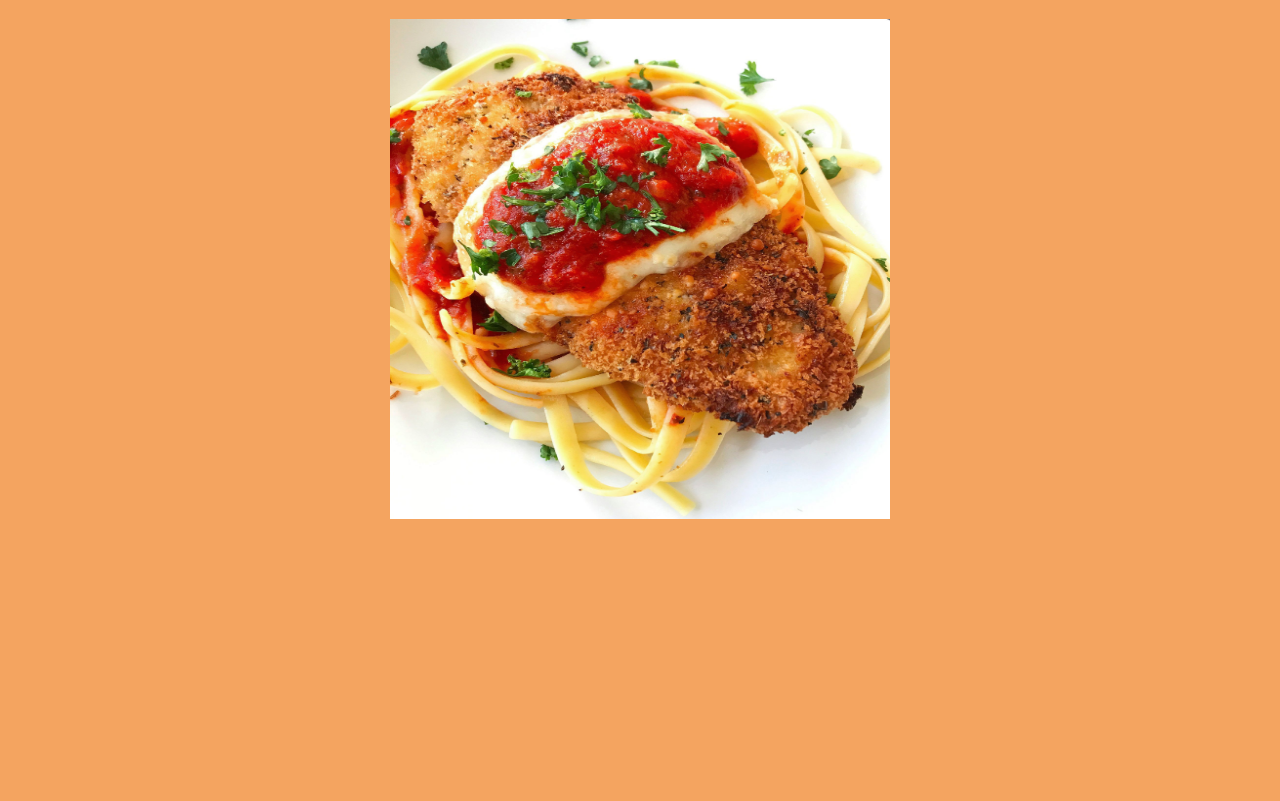
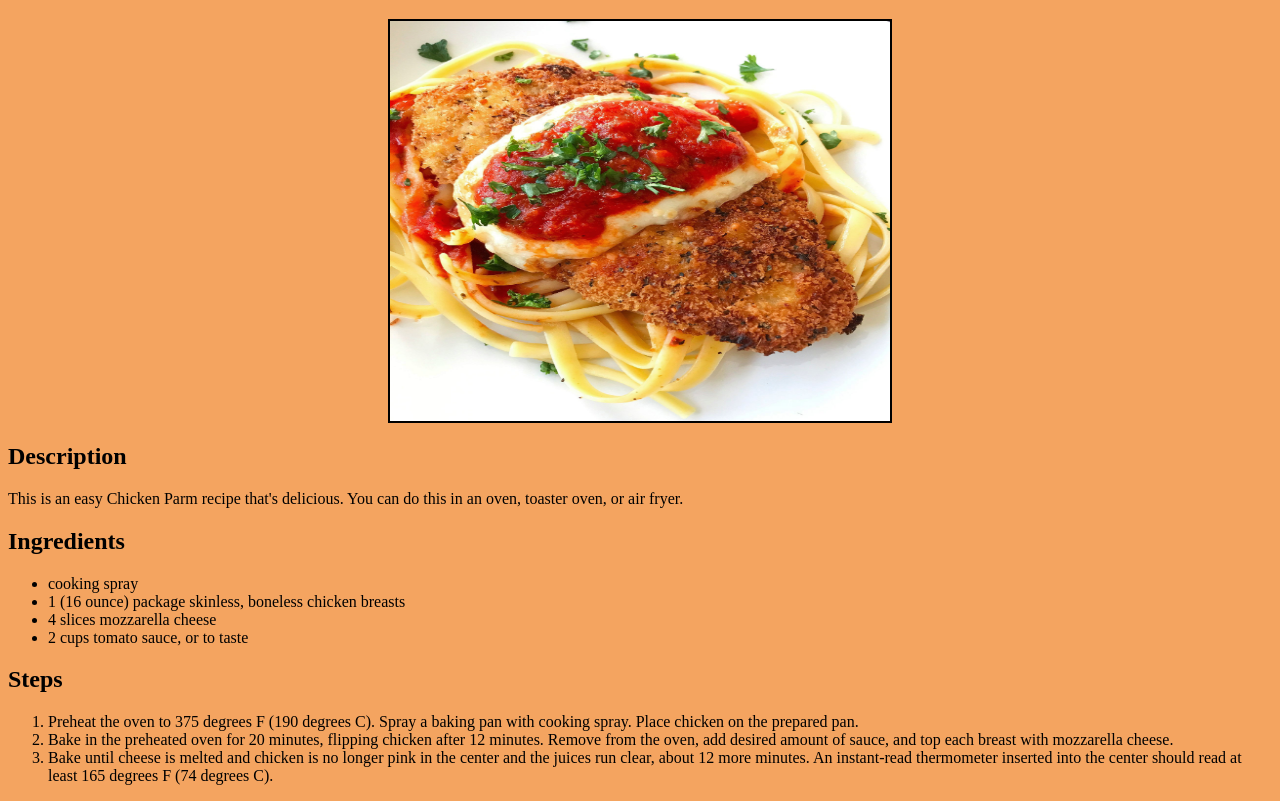
Before and after one commit to Sidbud/odin-recipe-project, a plain HTML site: page chickenparm.html in a window 1280 px wide. Shown: the part 69-870 px from the top of the page. Before the commit the page ends 800 px from the top, so only its background shows below. Drawn offline with Linux system fonts and the light colour scheme.

Commit message:
chicken parm page info filled

```diff
--- a/chickenparm.html
+++ b/chickenparm.html
@@ -9,7 +9,31 @@
 <body>
     <div class="center">
     <h1> Chicken Parm</h1>
-    <img src="images/chickenparm.jpg" alt="Chicken Parmesean"style="width:500px;height:500px" >
+    <img src="images/chickenparm.jpg" alt="Chicken Parmesean"style="width:500px;height:400px" >
         </div>
+
+    <div class="container">
+        <div class="description">
+            <h2> Description</h2>
+            <p> This is an easy Chicken Parm recipe that's delicious. You can do this in an oven, toaster oven, or air fryer.</p>
+        </div>
+        <div class="Ingredients">
+            <h2> Ingredients</h2>
+            <ul>
+                <li> cooking spray</li>
+                <li> 1 (16 ounce) package skinless, boneless chicken breasts</li>
+                <li> 4 slices mozzarella cheese</li>
+                <li> 2 cups tomato sauce, or to taste</li>
+            </ul>
+        </div>
+        <div class="Steps">
+            <h2> Steps</h2>
+            <ol>
+                <li> Preheat the oven to 375 degrees F (190 degrees C). Spray a baking pan with cooking spray. Place chicken on the prepared pan.</li>
+                <li> Bake in the preheated oven for 20 minutes, flipping chicken after 12 minutes. Remove from the oven, add desired amount of sauce, and top each breast with mozzarella cheese.</li>
+                <li> Bake until cheese is melted and chicken is no longer pink in the center and the juices run clear, about 12 more minutes. An instant-read thermometer inserted into the center should read at least 165 degrees F (74 degrees C).</li>
+            </ol>
+        </div>
+    </div>
 </body>
 </html>
--- a/css/chickenparm.css
+++ b/css/chickenparm.css
@@ -15,3 +15,7 @@ h1 {
     justify-content: center;
     align-items: center;
 }
+
+img {
+    border: solid 2px;
+}
```
